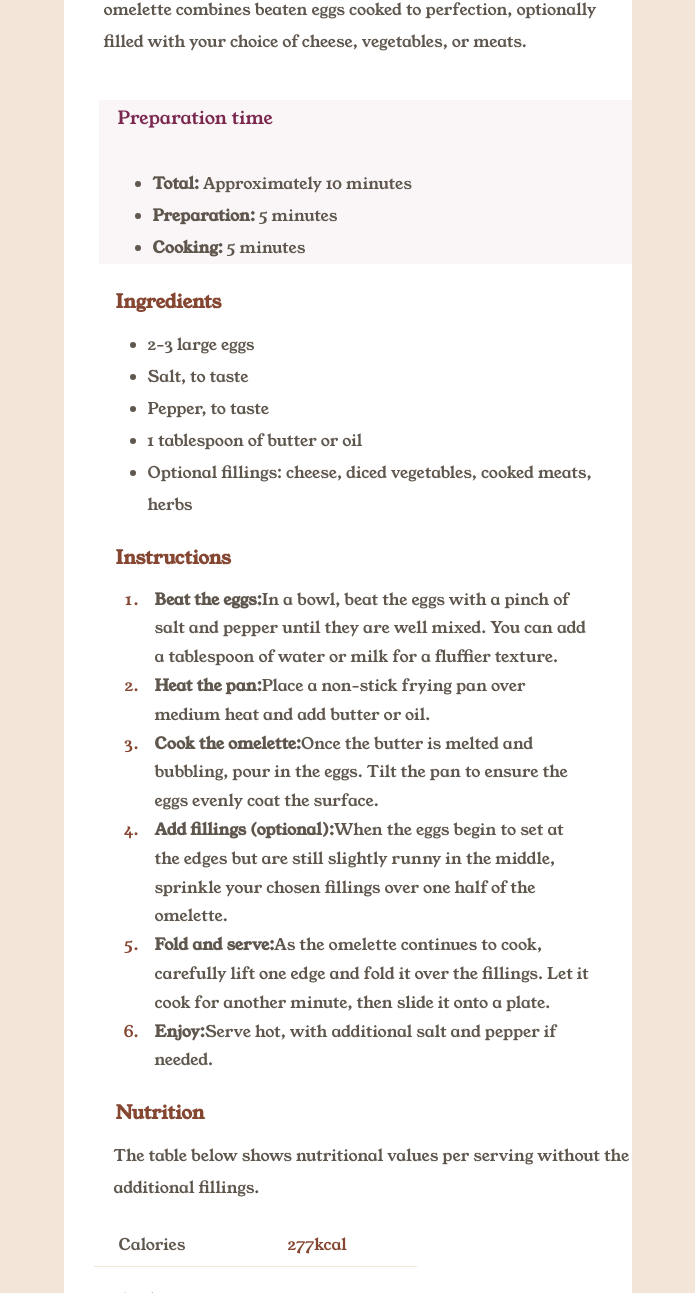
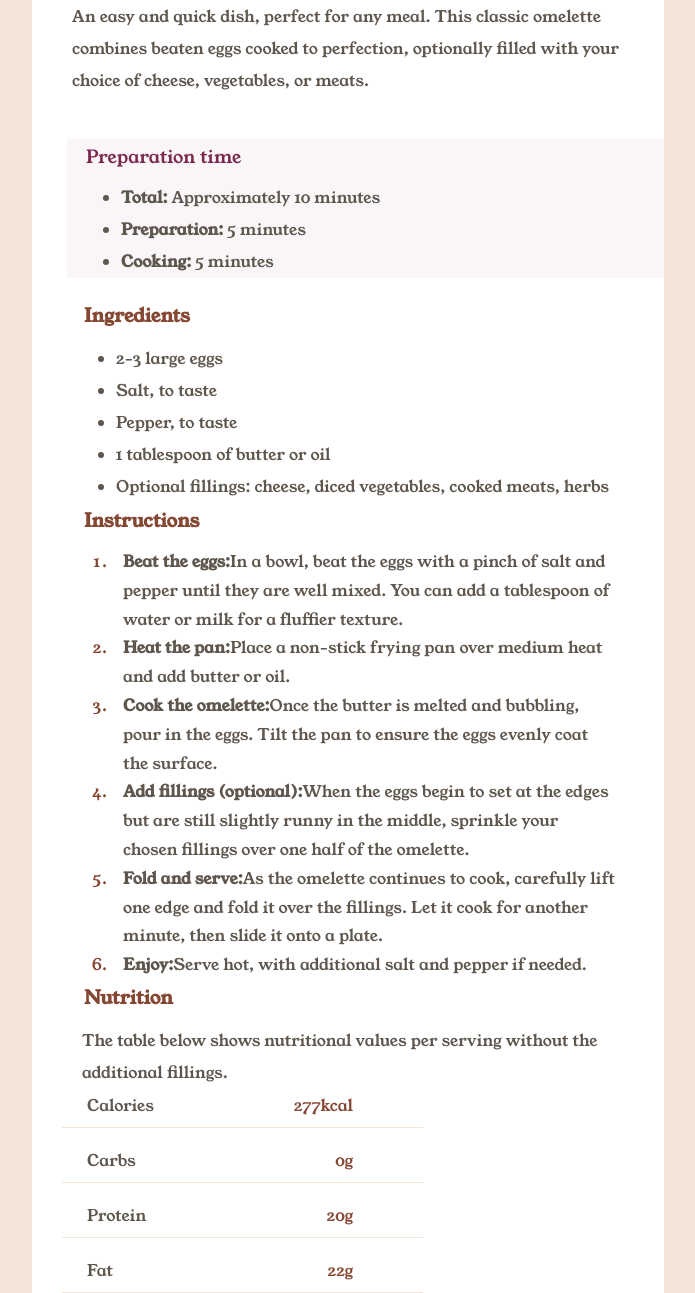
Before and after one commit to mohamedabdella777/recipe-page-main-master, a plain HTML site: page index.html in a window 1280 px wide. Shown: the part 535-1828 px from the top of the page, without its empty margins (292-987 px from the left). Drawn offline with Linux system fonts and the light colour scheme; a web font is replaced by a local one.

Commit message:
change margin and h1

```diff
--- a/style.css
+++ b/style.css
@@ -17,7 +17,7 @@ body{
 }
 .container{
     height: auto;
-    max-width: 45%;
+    max-width: 50%;
     margin: 120px 0 0 0;
     background: #fff;
     border-radius: 10px;
@@ -36,15 +36,15 @@ img{
 }
 .paragraph p{
    padding: 0 10px;
-    margin-top: 5px;
+    margin-top: -30px;
     color: hsl(32, 9.80%, 33.90%);
-    font-size: 16px;
     font-weight: 100;
 
 }
 .head h1{
-    color: hsl(32, 9.80%, 33.90%);
+    color:hsl(24, 5%, 18%) ;
     font-weight: 300;
+    font-size: 45px;
 }
 .head{
    margin-left: 30px;
@@ -77,11 +77,16 @@ ul,ol{
 .Preparation {
     margin-left: 5px;
     background: hsl(332, 51%, 32%,0.04);
-
-}
-.Preparation{
     font-size: 16px;
     font-weight: 100;
+}
+.Preparation ul{
+    font-size: 16px;
+    font-weight: 100;
+    margin-top: -35px;
+}
+.Instructions{
+ margin-top: -20px;
 }
 
 .Ingredients h3 ,.Instructions h3 ,.Nutrition h3{
@@ -106,6 +111,10 @@ ol li{
     padding-left: 12px;
     line-height: 1.8;
 }
+.Nutrition{
+    margin-top: -20px;
+}
+
 .Nutrition p{
     margin-left: 20px;
     margin-top: -10px;
@@ -138,7 +147,7 @@ margin-left: 20px;
     font-weight: 100;
 }
 .table{
-    margin-top: 20px;
+    margin-top: -20px;
     width: 60%;
 }
 
```
